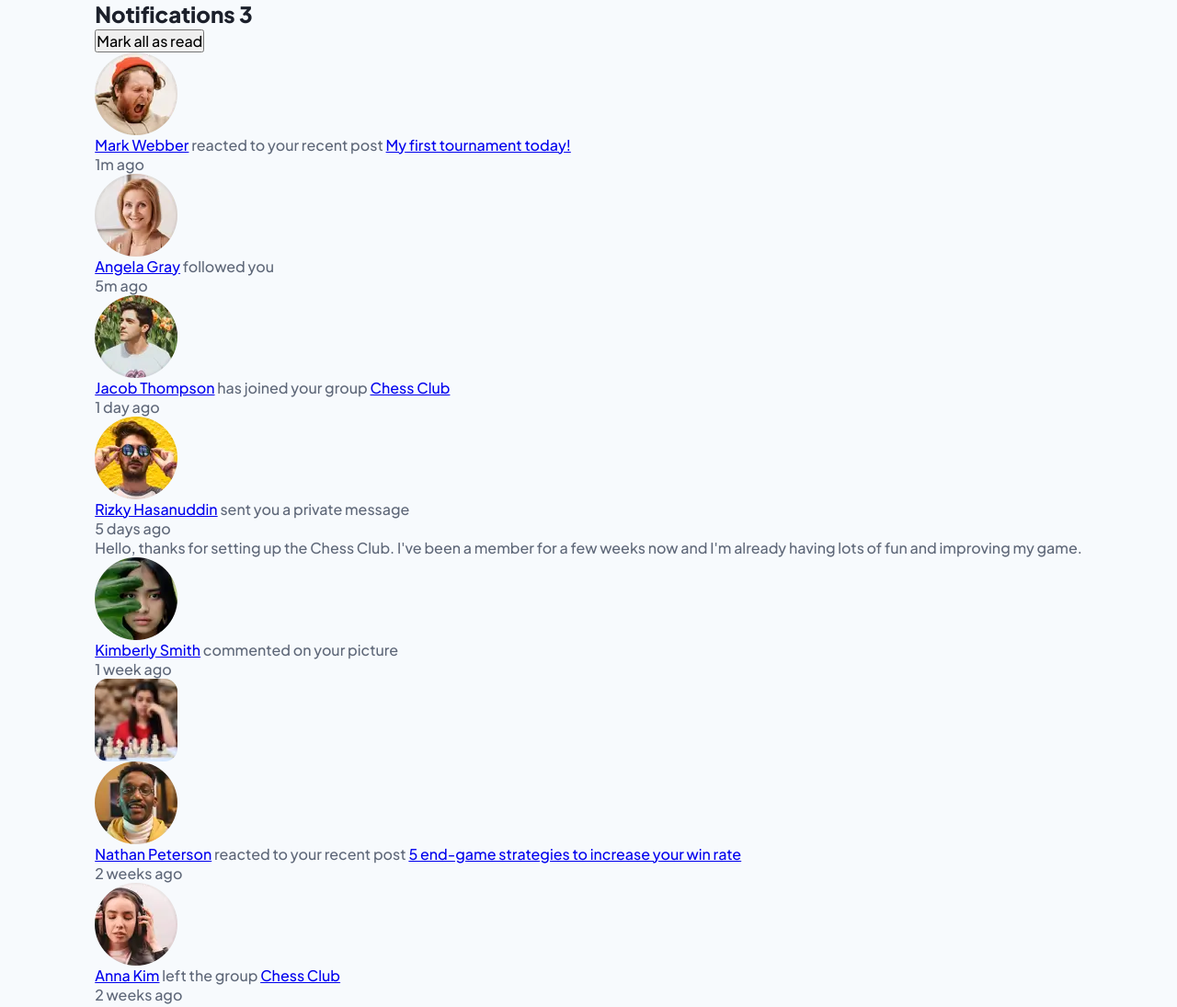
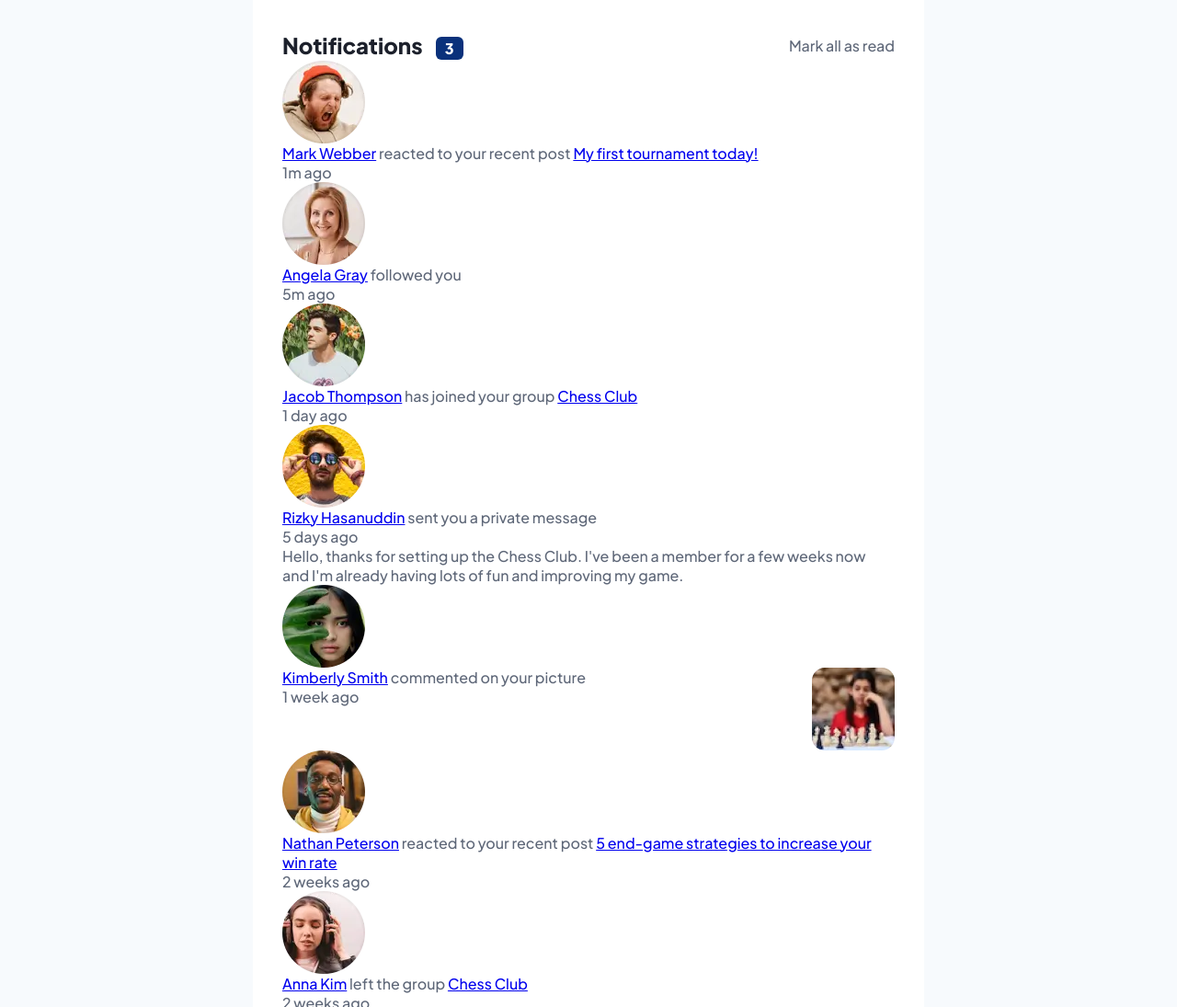
Before and after one commit to karolbanat/notifications-page, a website: page index.html in a window 1280 px wide. Shown: the top 1095 px of the page at 92% size. Drawn offline with Linux system fonts and the light colour scheme.

Commit message:
Notifications header

```diff
--- a/index.html
+++ b/index.html
@@ -23,7 +23,7 @@
     <h1 class="visually-hidden">Notifications page</h1>
     <div class="container">
       <section class="notifications">
-        <header class="flex-space-between">
+        <header class="flex-space-between flex-align-center">
           <h2 class="notifications__heading">Notifications <span class="notifications__badge">3</span></h2>
           <button class="button button--link">Mark all as read</button>
         </header>
--- /dev/null
+++ b/src/sass/components/_button.scss
@@ -0,0 +1,21 @@
+.button {
+	display: inline-block;
+	font-size: var(--fz-300);
+	font-weight: var(--fw-400);
+	text-decoration: none;
+	color: var(--button-text, black);
+	background-color: var(--button-bg, transparent);
+	border: none;
+	cursor: pointer;
+	transition: color 0.3s ease;
+
+	&:hover,
+	&:focus {
+		color: var(--button-text-hover, black);
+	}
+
+	&--link {
+		--button-text: var(--clr-neutral-600);
+		--button-text-hover: var(--clr-primary-400);
+	}
+}
--- a/src/sass/components/_index.scss
+++ b/src/sass/components/_index.scss
@@ -0,0 +1,3 @@
+@forward './notifications';
+@forward './notification';
+@forward './button';
--- /dev/null
+++ b/src/sass/components/_notification.scss
@@ -0,0 +1,3 @@
+.notification {
+
+}
--- /dev/null
+++ b/src/sass/components/_notifications.scss
@@ -0,0 +1,22 @@
+@use '../abstracts/mixins' as mxn;
+
+.notifications {
+	padding-block: var(--spacer-rem-500);
+	padding-inline: var(--spacer-rem-475);
+	background-color: var(--clr-neutral-100);
+
+	&__heading {
+		font-size: var(--fz-600);
+		color: var(--clr-neutral-700);
+	}
+
+	&__badge {
+		display: inline-block;
+		padding: 0.2rem var(--spacer-rem-200);
+		margin-left: var(--spacer-rem-200);
+		font-size: var(--fz-400);
+		color: var(--clr-neutral-100);
+		background-color: var(--clr-primary-400);
+		border-radius: var(--borr-200);
+	}
+}
--- /dev/null
+++ b/src/sass/layout/_container.scss
@@ -0,0 +1,5 @@
+.container {
+	--max-width: 73rem;
+	margin-inline: auto;
+	width: min(100%, var(--max-width));
+}
--- /dev/null
+++ b/src/sass/layout/_flex.scss
@@ -0,0 +1,9 @@
+.flex-space-between {
+	display: flex;
+	justify-content: space-between;
+}
+
+.flex-align-center {
+	display: flex;
+	align-items: center;
+}
--- a/src/sass/layout/_index.scss
+++ b/src/sass/layout/_index.scss
@@ -1 +1,3 @@
 @forward './flow';
+@forward './flex';
+@forward './container';
```
Also changed, not shown: dist/css/main.min.css.
